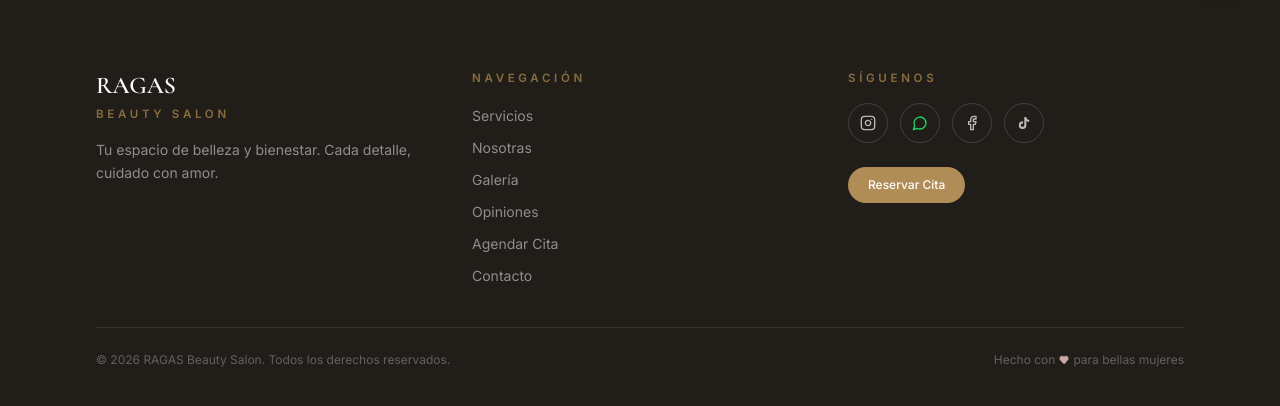
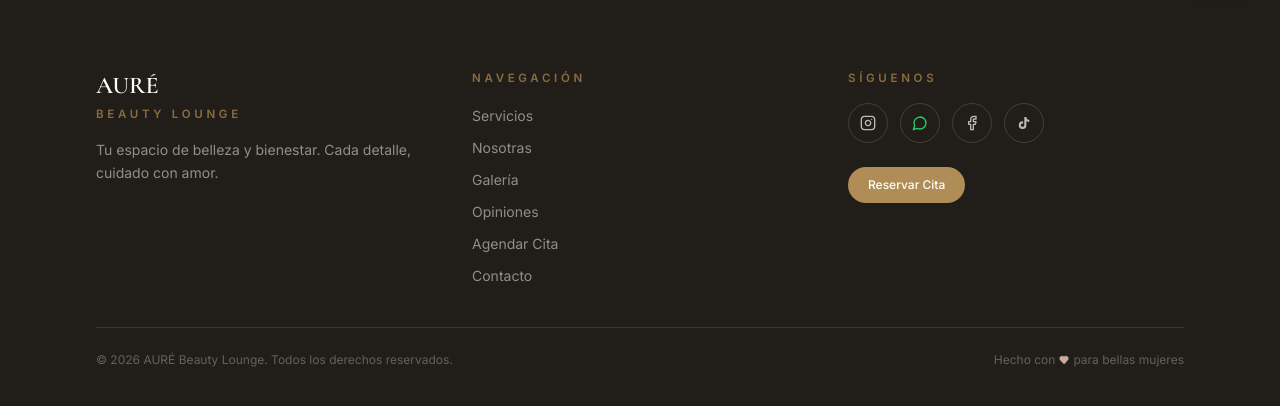
Before and after one commit to RafaelJared/beauty-salon, a Next.js app: page /admin in a window 1280 px wide. Shown: the part 810-1216 px from the top of the page. Built offline with nearby package versions, Linux system fonts and the light colour scheme.

Commit message:
se cambio nombre de salon

```diff
--- a/components/sections/Contact.tsx
+++ b/components/sections/Contact.tsx
@@ -6,21 +6,21 @@ import { useState } from "react";
 import toast from "react-hot-toast";
 
 const WA_NUMBER = process.env.NEXT_PUBLIC_WHATSAPP_NUMBER ?? "50369741855";
-const MAPS_URL  = "https://maps.app.goo.gl/a5wabi2ytHqdbmPT7";
-const MAPS_EMBED = "https://maps.google.com/maps?q=Col.+San+Francisco,+San+Salvador&output=embed";
+const MAPS_URL  = "https://maps.app.goo.gl/K9UoyzmkgKNiQYK5A";
+const MAPS_EMBED = "https://www.google.com/maps/embed?pb=!1m18!1m12!1m3!1d3875.187091882905!2d-89.2040596847229!3d13.68918819029509!2m3!1f0!2f0!3f0!3m2!1i1024!2i768!4f13.1!3m3!1m2!1s0x8f633a7c6e7b8e9b%3A0x5c6e7b8e9b5c6e7b!2sRAGAS%20Beauty%20Salon!5e0!3m2!1sen!2ssv!4v1697041234567";
 
 const info = [
   {
     icon: MapPin,
     label: "Dirección",
-    value: "Col. San Francisco, San Salvador",
+    value: "Ave. Jerusalén, calle la mascota, sunset plaza #14, San Salvador, El Salvador",
     href: MAPS_URL,
   },
   {
     icon: Phone,
     label: "Teléfono",
-    value: "6474-1855",
-    href: "tel:+50364741855",
+    value: " 2228-5580",
+    href: "tel:+50322285580",
   },
   {
     icon: Clock,
@@ -112,7 +112,7 @@ export default function Contact() {
             {/* Social */}
             <div className="flex gap-3 mb-8">
               <a
-                href="https://instagram.com/ragasbeautysalon"
+                href="https://www.instagram.com/aure_beautylounge/"
                 target="_blank"
                 rel="noopener noreferrer"
                 className="w-10 h-10 rounded-full bg-rose/15 flex items-center justify-center text-gold hover:bg-rose/25 transition-colors"
@@ -138,14 +138,14 @@ export default function Contact() {
             >
               <div className="relative w-full h-52 bg-line/20">
                 <iframe
-                  src="https://maps.google.com/maps?q=Col.+San+Francisco,+San+Salvador,+El+Salvador&output=embed&z=15"
+                  src="https://www.google.com/maps/embed?pb=!1m18!1m12!1m3!1d2781.081640833281!2d-89.25226892342536!3d13.6970359!2m3!1f0!2f0!3f0!3m2!1i1024!2i768!4f13.1!3m3!1m2!1s0x8f63310cf2187955%3A0xa1f4ffa6681c99ad!2sAUR%C3%89%20Beauty%20Lounge!5e1!3m2!1ses-419!2ssv!4v1786322749933!5m2!1ses-419!2ssv"
                   width="100%"
                   height="100%"
                   style={{ border: 0, pointerEvents: "none" }}
                   allowFullScreen
                   loading="lazy"
                   referrerPolicy="no-referrer-when-downgrade"
-                  title="Ubicación RAGAS Beauty Salon"
+                  title="Ubicación AURÉ Beauty Lounge"
                 />
                 {/* Overlay para que el clic abra Maps en vez de interactuar con iframe */}
                 <div className="absolute inset-0 flex items-end justify-center pb-3">
--- a/components/sections/Footer.tsx
+++ b/components/sections/Footer.tsx
@@ -28,8 +28,8 @@ export default function Footer() {
 
           {/* Brand */}
           <div>
-            <h3 className="font-display text-2xl font-semibold text-white mb-1">RAGAS</h3>
-            <p className="eyebrow text-gold/70 mb-4">Beauty Salon</p>
+            <h3 className="font-display text-2xl font-semibold text-white mb-1">AURÉ</h3>
+            <p className="eyebrow text-gold/70 mb-4">Beauty Lounge</p>
             <p className="font-body text-sm leading-relaxed text-white/50">
               Tu espacio de belleza y bienestar. Cada detalle, cuidado con amor.
             </p>
@@ -57,7 +57,7 @@ export default function Footer() {
             <p className="eyebrow text-white/50 mb-4">Síguenos</p>
             <div className="flex gap-3 mb-6">
               <a
-                href="https://instagram.com/ragasbeautysalon"
+                href="https://www.instagram.com/aure_beautylounge/"
                 target="_blank"
                 rel="noopener noreferrer"
                 className="w-10 h-10 rounded-full border border-white/15 flex items-center justify-center hover:bg-gold hover:border-gold transition-colors"
@@ -73,7 +73,7 @@ export default function Footer() {
                 <MessageCircle size={16} className="text-[#25D366]" />
               </a>
               <a
-                href="https://www.facebook.com/Ragassalon"
+                href="https://www.facebook.com/AureBeautyLounge"
                 target="_blank"
                 rel="noopener noreferrer"
                 className="w-10 h-10 rounded-full border border-white/15 flex items-center justify-center hover:bg-[#1877F2] hover:border-[#1877F2] transition-colors"
@@ -81,7 +81,7 @@ export default function Footer() {
                 <Facebook size={16} className="text-white/70" />
               </a>
               <a
-                href="https://www.tiktok.com/@ragasbeautysalon"
+                href="https://www.tiktok.com/@aure_beautylounge"
                 target="_blank"
                 rel="noopener noreferrer"
                 className="w-10 h-10 rounded-full border border-white/15 flex items-center justify-center hover:bg-white hover:border-white hover:text-black transition-colors"
@@ -100,7 +100,7 @@ export default function Footer() {
 
         <div className="border-t border-white/10 pt-6 flex flex-col sm:flex-row items-center justify-between gap-3">
           <p className="font-body text-xs text-white/30">
-            © {YEAR} RAGAS Beauty Salon. Todos los derechos reservados.
+            © {YEAR} AURÉ Beauty Lounge. Todos los derechos reservados.
           </p>
           <p className="font-body text-xs text-white/30 flex items-center gap-1">
             Hecho con <Heart size={10} className="text-rose fill-rose" /> para bellas mujeres
--- a/components/sections/Gallery.tsx
+++ b/components/sections/Gallery.tsx
@@ -24,7 +24,7 @@ const FALLBACK: IgPost[] = Array.from({ length: 9 }, (_, i) => ({
   media_type: "IMAGE",
 }));
 
-const IG_HANDLE = "@ragasbeautysalon";
+const IG_HANDLE = "@aure_beautylounge";
 
 export default function Gallery() {
   const [posts, setPosts]     = useState<IgPost[]>(FALLBACK);
```
